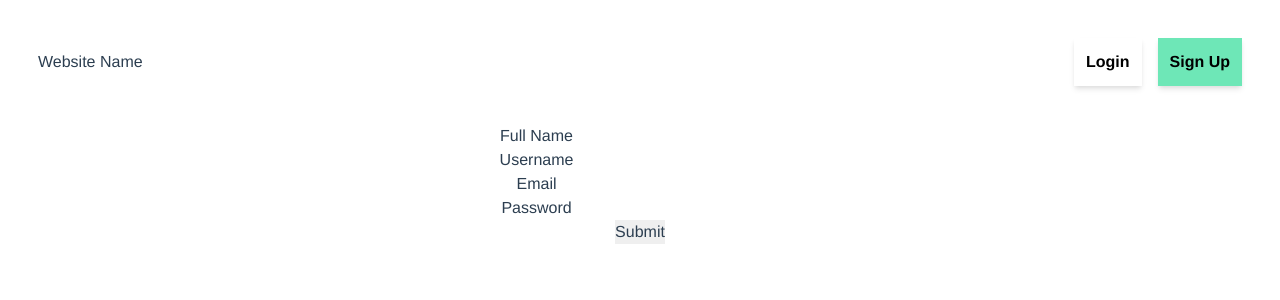
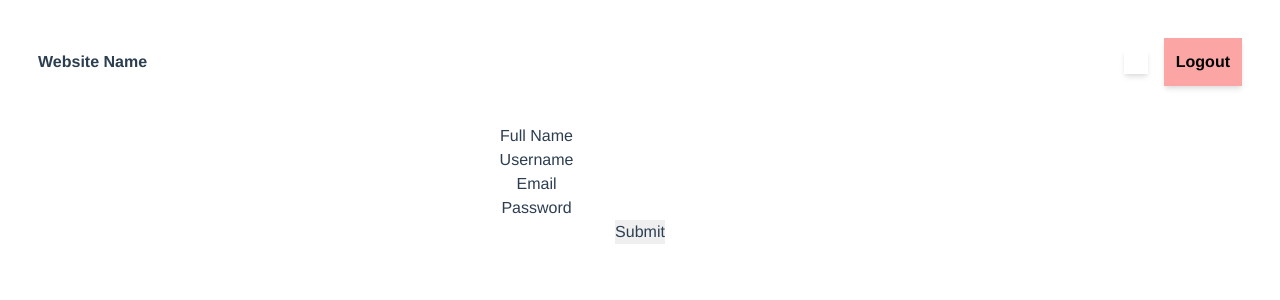
Before and after one commit to RNubla/FastAPI-Auth-CRUD, a Vue app in the folder frontend/: page /register in a window 1280 px wide. Shown: the top 300 px of the page. Built offline with nearby package versions, Linux system fonts and the light colour scheme.

Commit message:
added logout and display username

```diff
--- a/frontend/src/components/HeaderNav/HeaderNav.vue
+++ b/frontend/src/components/HeaderNav/HeaderNav.vue
@@ -1,13 +1,13 @@
 <template>
-  <div class="grid grid-flow-col">
-    <div class="flex justify-start items-center">
-      <div class="m-2">Website Name</div>
+  <div class="grid grid-flow-row sm:grid-flow-col ">
+    <div class="flex justify-center items-center sm:justify-start">
+      <div class="m-2"><router-link to="/">Website Name</router-link></div>
     </div>
-    <div class="flex justify-end items-center">
+    <div v-if="getLoginStatus == false">
+      <div class="flex justify-center items-center sm:justify-end">
         <router-link class="m-2 p-3 shadow-md hover:bg-gray-50" to="/login"
           ><p class="text-black text-center">Login</p></router-link
         >
-
         <router-link
           class="m-2 bg-green-300 p-3 shadow-md hover:bg-green-400"
           to="/register"
@@ -15,10 +15,40 @@
         >
       </div>
     </div>
+    <div v-else>
+      <div class="flex justify-center items-center sm:justify-end">
+        <router-link class="m-2 p-3 shadow-md hover:bg-gray-50" to="/login"
+          ><p class="text-black text-center">
+            {{ getAuthData.user_name }}
+          </p></router-link
+        >
+        <div
+          @click="logoutUser"
+          class="m-2 bg-red-300 p-3 shadow-md hover:bg-red-400"
+          to="/logout"
+        >
+          <p class="text-black text-center font-bold">Logout</p>
+        </div>
+      </div>
+    </div>
+  </div>
 </template>
 
 <script>
-export default {};
+import { mapActions, mapGetters } from "vuex";
+export default {
+  computed: {
+    ...mapGetters("auth", {
+      getLoginStatus: "getLoginStatus",
+      getAuthData: "getAuthData",
+    }),
+  },
+  methods: {
+    ...mapActions("auth", {
+      logoutUser: "logoutUser",
+    }),
+  },
+};
 </script>
 
 <style>
```
Lines whose indentation alone changed are shown as unchanged.
